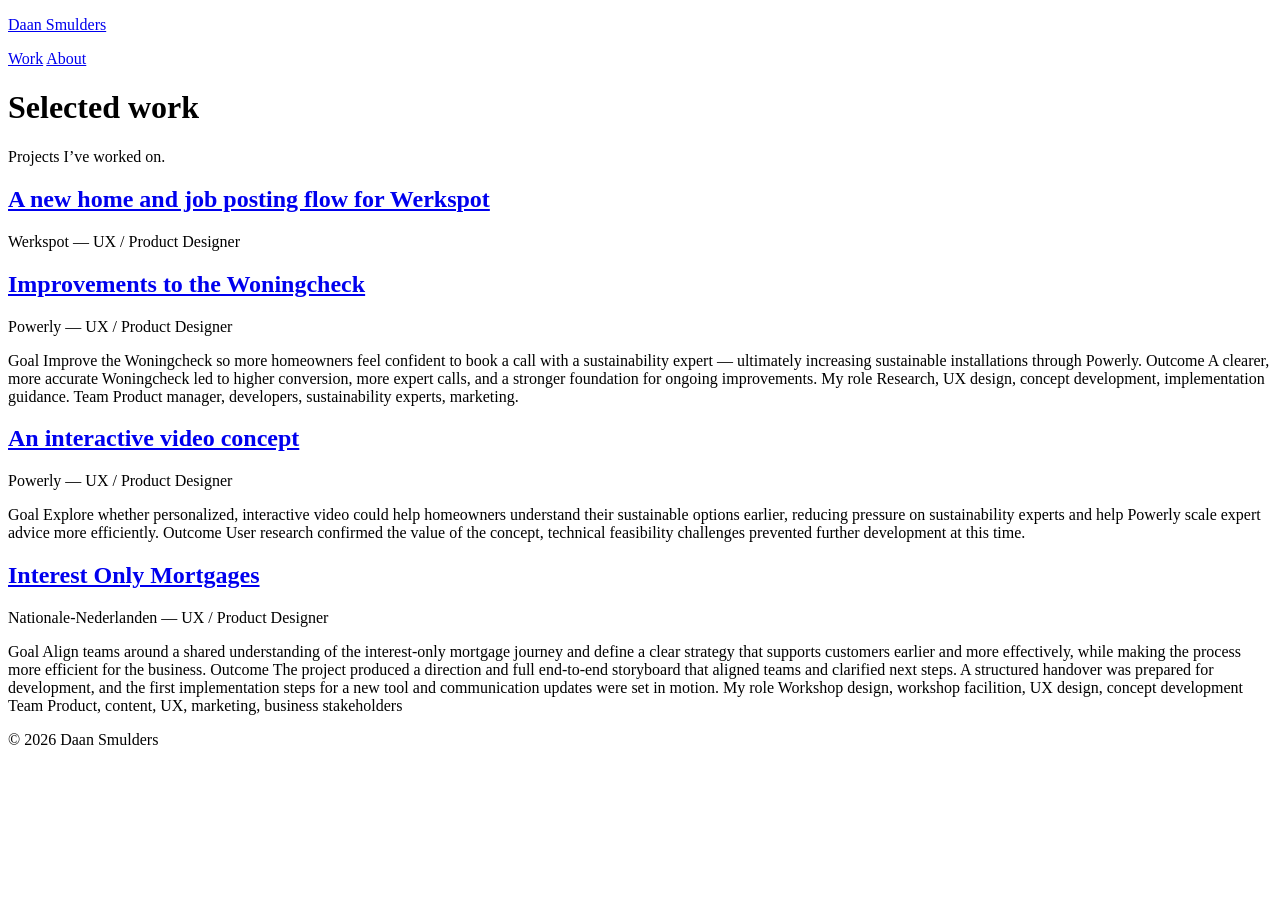
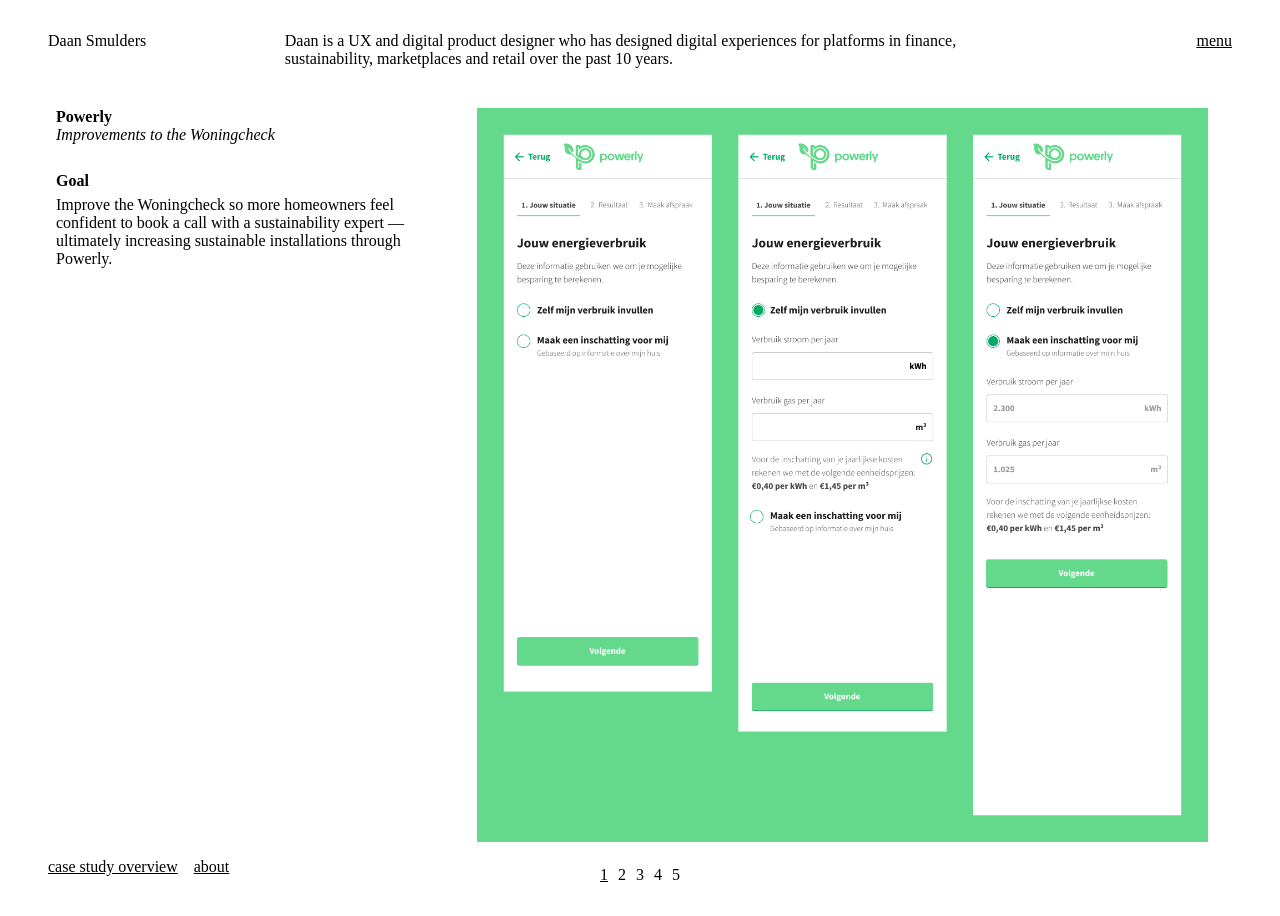
Before and after one commit to daansmulders/daans-portfolio, a Jekyll site: the page built from v2/index.md, in a window 1280 px wide. Built offline with Jekyll 4.4.1, drawn with Linux system fonts in a browser that asks for light colours.

Commit message:
trying new layout with first project

```diff
--- /dev/null
+++ b/_layouts/v2-cases.html
@@ -0,0 +1,80 @@
+<!doctype html>
+<html lang="en">
+  <head>
+    <meta charset="utf-8" />
+    <meta name="viewport" content="width=device-width,initial-scale=1" />
+    <title>{{ site.title }} · v2</title>
+    <link rel="stylesheet" href="{{ '/assets/v2.css' | relative_url }}">
+  </head>
+
+  <body class="v2">
+    <header class="v2-header">
+      <div class="v2-header__left">Daan Smulders</div>
+
+      <div class="v2-header__center">
+        Daan is a UX and digital product designer who has designed digital experiences for platforms in finance, sustainability, marketplaces and retail over the past 10 years.
+      </div>
+
+      <div class="v2-header__right">
+        <button type="button" class="v2-link" data-open="menu">menu</button>
+      </div>
+    </header>
+
+    <main class="v2-stage">
+      {% assign cases = site.projects %}
+      {% assign chosen = nil %}
+
+      {% for c in cases %}
+        {% if page.case_title and c.title == page.case_title %}
+          {% assign chosen = c %}
+        {% endif %}
+      {% endfor %}
+
+      {% if chosen %}
+        {% assign steps = chosen.steps | default: empty %}
+
+        <section class="v2-case" data-case>
+          <div class="v2-grid">
+            <aside class="v2-left">
+              <div class="v2-kicker">
+                <div class="v2-company">{{ chosen.company }}</div>
+                <div class="v2-title">{{ chosen.title }}</div>
+              </div>
+
+              <div class="v2-copy">
+                <div class="v2-stepHeading" data-step-heading></div>
+                <div class="v2-stepBody" data-step-body></div>
+              </div>
+            </aside>
+
+            <div class="v2-right" data-media tabindex="0" role="button" aria-label="Next">
+              <img data-step-image alt="" />
+            </div>
+          </div>
+
+            <div class="v2-bottom__center" data-counter></div>
+            <div class="v2-bottom__right"></div>
+          </div>
+
+          <script type="application/json" data-steps>
+            {{ steps | jsonify }}
+          </script>
+        </section>
+      {% else %}
+        <p>No case found. Check `page.case_title` in v2/index.md.</p>
+      {% endif %}
+    </main>
+
+    <footer class="v2-fixedFooter" aria-label="Site links">
+    <div class="v2-fixedFooter__left">
+        <button type="button" class="v2-link" data-open="overview">case study overview</button>
+        <button type="button" class="v2-link" data-open="about">about</button>
+    </div>
+    </footer>
+
+    <div class="v2-cursorNext" aria-hidden="true" hidden>next</div>
+
+
+    <script src="{{ '/assets/js/v2.js' | relative_url }}"></script>
+  </body>
+</html>
--- a/_projects/powerly-woningcheck/powerly-woningcheck.md
+++ b/_projects/powerly-woningcheck/powerly-woningcheck.md
@@ -6,6 +6,22 @@
 role: "UX / Product Designer"
 summary: "By combining a few key details from the homeowner with external housing data, the Woningcheck generates a personalized set of sustainable measures, expected savings, and a clear next step: scheduling an appointment with a sustainability expert.  I executed research and identified problems with the Woningcheck for different user groups. I designed and guided implementation of improvements which increased the amount of customers and customer satisfaction."
 hero_image: "/assets/images/powerly-woningcheck/form-step-energy-costs.png"
+steps:
+  - heading: Goal
+    body: Improve the Woningcheck so more homeowners feel confident to book a call with a sustainability expert — ultimately increasing sustainable installations through Powerly.
+    image: /assets/images/powerly-woningcheck/form-step-energy-costs.png
+  - heading: Outcome
+    body: A clearer, more accurate Woningcheck led to higher conversion, more expert calls, and a stronger foundation for ongoing improvements.
+    image: /assets/images/powerly-woningcheck/results.png
+  - heading: My role
+    body: Research, UX design, concept development, implementation guidance.
+    image: /assets/images/powerly-woningcheck/form-step-additional-details.png
+  - heading: Team
+    body: Product manager, developers, sustainability experts, marketing.
+    image: /assets/images/powerly-woningcheck/create-appointment.png
+  - heading: Context
+    body: Powerly helped homeowners understand which sustainable measures fit their home and guided them to installation. The Woningcheck was the critical first step.
+    image: /assets/images/powerly-woningcheck/results.png
 ---
 
 <div class="project-intro-grid">
--- /dev/null
+++ b/assets/js/v2.js
@@ -0,0 +1,179 @@
+// assets/js/v2.js
+// v2 carousel + overlays, with robust header-only height measuring (no shrinking feedback loop)
+
+function clamp(n, min, max) {
+  return Math.max(min, Math.min(max, n));
+}
+
+// Measure ONLY the header (bottom is handled by normal flow in CSS grid)
+function setV2HeaderHeight() {
+  const root = document.documentElement;
+  const header = document.querySelector(".v2-header");
+  const headerH = header ? Math.ceil(header.getBoundingClientRect().height) : 0;
+  if (headerH > 0) root.style.setProperty("--v2-header-h", `${headerH}px`);
+}
+
+function initPanels() {
+  const overlays = document.querySelectorAll("[data-overlay]");
+
+  function open(name) {
+    const el = document.querySelector(`[data-overlay="${name}"]`);
+    if (el) el.hidden = false;
+  }
+
+  function closeAll() {
+    overlays.forEach((o) => (o.hidden = true));
+  }
+
+  document.addEventListener("click", (e) => {
+    const openBtn = e.target.closest("[data-open]");
+    if (openBtn) open(openBtn.getAttribute("data-open"));
+
+    if (e.target.closest("[data-close]")) closeAll();
+
+    const overlay = e.target.closest("[data-overlay]");
+    if (overlay && e.target === overlay) closeAll();
+  });
+
+  document.addEventListener("keydown", (e) => {
+    if (e.key === "Escape") closeAll();
+  });
+}
+
+function initCase(caseEl) {
+  const stepsScript = caseEl.querySelector("script[data-steps]");
+  let steps = [];
+  try {
+    steps = JSON.parse(stepsScript?.textContent || "[]");
+  } catch {
+    steps = [];
+  }
+
+  if (!Array.isArray(steps) || steps.length === 0) {
+    steps = [{ heading: "", body: "", image: "" }];
+  }
+
+  const headingEl = caseEl.querySelector("[data-step-heading]");
+  const bodyEl = caseEl.querySelector("[data-step-body]");
+  const imgEl = caseEl.querySelector("[data-step-image]");
+  const mediaEl = caseEl.querySelector("[data-media]");
+  const counterEl = caseEl.querySelector("[data-counter]");
+
+  let idx = 0;
+
+  function renderCounter() {
+    if (!counterEl) return;
+    counterEl.innerHTML = "";
+
+    steps.forEach((_, i) => {
+      const btn = document.createElement("button");
+      btn.type = "button";
+      btn.className = "v2-counterItem";
+      btn.textContent = String(i + 1);
+      btn.setAttribute("aria-current", i === idx ? "true" : "false");
+      btn.addEventListener("click", () => {
+        idx = i;
+        render();
+      });
+      counterEl.appendChild(btn);
+    });
+  }
+
+  function render() {
+    const s = steps[idx] || {};
+    if (headingEl) headingEl.textContent = s.heading || "";
+    if (bodyEl) bodyEl.textContent = s.body || "";
+
+    if (imgEl) {
+      if (s.image) {
+        imgEl.src = s.image;
+        imgEl.style.visibility = "visible";
+      } else {
+        imgEl.removeAttribute("src");
+        imgEl.style.visibility = "hidden";
+      }
+    }
+
+    renderCounter();
+    // Header can change slightly if fonts load late; safe to keep synced.
+    setV2HeaderHeight();
+  }
+
+  function next() {
+    idx = (idx + 1) % steps.length;
+    render();
+  }
+
+  function prev() {
+    idx = clamp(idx - 1, 0, steps.length - 1);
+    render();
+  }
+
+  if (mediaEl) {
+    // Make media area clickable and keyboard accessible
+    mediaEl.addEventListener("click", next);
+
+    mediaEl.addEventListener("keydown", (e) => {
+      if (e.key === "Enter" || e.key === " ") {
+        e.preventDefault();
+        next();
+      }
+      if (e.key === "ArrowRight") next();
+      if (e.key === "ArrowLeft") prev();
+    });
+  }
+
+  render();
+}
+
+(function main() {
+  initPanels();
+  initCursorNext();
+
+  // Init carousel for the (current) single case
+  const caseEl = document.querySelector("[data-case]");
+  if (caseEl) initCase(caseEl);
+
+  // Measure header after first paint
+  setV2HeaderHeight();
+
+  // Keep header height in sync on resize/orientation changes
+  const onResize = () => window.requestAnimationFrame(setV2HeaderHeight);
+  window.addEventListener("resize", onResize);
+  window.addEventListener("orientationchange", onResize);
+
+  // Ensure correct after custom font loads
+  if (document.fonts && document.fonts.ready) {
+    document.fonts.ready.then(() => setV2HeaderHeight());
+  }
+
+  function initCursorNext() {
+  const el = document.querySelector(".v2-cursorNext");
+  if (!el) return;
+
+  function show() { el.hidden = false; }
+  function hide() { el.hidden = true; }
+
+  document.addEventListener("mousemove", (e) => {
+    if (el.hidden) return;
+    // offset a bit so it doesn't sit directly under the pointer
+    const x = e.clientX + 12;
+    const y = e.clientY + 10;
+    el.style.transform = `translate(${x}px, ${y}px)`;
+  });
+
+  document.addEventListener("mouseover", (e) => {
+    const media = e.target.closest("[data-media]");
+    if (media) show();
+  });
+
+  document.addEventListener("mouseout", (e) => {
+    const media = e.target.closest("[data-media]");
+    if (media) hide();
+  });
+
+  // Safety: if user scrolls without moving mouse, keep it from hanging around
+  document.addEventListener("scroll", () => hide(), { passive: true });
+}
+
+})();
--- a/assets/v2.css
+++ b/assets/v2.css
@@ -1,3 +1,230 @@
-/* v2.css — intentionally empty
-   Styles will be added once structure is stable
+/* v2.css
+   - No bottom-height measuring (prevents shrinking feedback loop)
+   - Each case = 2-row grid: content (1fr) + bottom (auto)
+   - Image always fits available height and stays centered
+   - Overlays respect [hidden]
 */
+
+:root{
+  --v2-header-h: 140px;   /* fallback until JS measures header */
+  --v2-pad-x: 48px;
+}
+
+/* Base */
+.v2 { background: var(--bg); color: var(--fg); }
+
+/* Header */
+.v2-header{
+  position: fixed;
+  top: 0; left: 0; right: 0;
+  display: grid;
+  grid-template-columns: 1fr 3fr 1fr;
+  padding: 32px var(--v2-pad-x);
+  z-index: 10;
+  pointer-events: none;
+}
+
+.v2-header__left,
+.v2-header__center,
+.v2-header__right{
+  pointer-events: auto;
+}
+
+.v2-header__right{ text-align: right; }
+
+.v2-link{
+  background: transparent;
+  border: 0;
+  padding: 0;
+  font: inherit;
+  color: var(--fg);
+  cursor: pointer;
+  text-decoration: underline;
+}
+
+/* Stage */
+.v2-stage{
+  height: 100vh;
+  height: 100dvh;
+}
+
+/* Case: 2-row grid (content + bottom) */
+.v2-case{
+  height: 100vh;
+  height: 100dvh;
+
+  padding-top: var(--v2-header-h);
+  padding-left: var(--v2-pad-x);
+  padding-right: var(--v2-pad-x);
+
+  box-sizing: border-box;
+
+  display: grid;
+  grid-template-rows: 1fr auto; /* <- key change */
+  row-gap: 24px;
+
+  position: relative;
+}
+
+/* Content row */
+.v2-grid{
+  min-height: 0; /* allows children to size within grid row */
+  display: grid;
+  grid-template-columns: minmax(0, 1fr) minmax(0, 2fr);
+  column-gap: 24px;
+  align-items: start;
+}
+
+/* Left */
+.v2-left{
+  min-height: 0;
+  overflow: hidden;
+}
+
+.v2-kicker{ margin-bottom: 28px; }
+.v2-company{ font-weight: 700; }
+.v2-title{ font-style: italic; color: var(--muted); }
+
+.v2-stepHeading{ font-weight: 700; margin-bottom: 6px; }
+.v2-stepBody{ color: var(--fg); }
+
+/* Right: image frame fills the content row height */
+.v2-right{
+  min-height: 0;
+  height: 100%;
+  position: relative;
+  cursor: pointer;
+  overflow: hidden;
+}
+
+.v2-right img{
+  width: 100%;
+  height: 100%;
+  display: block;
+  object-fit: contain;
+  object-position: center;
+}
+
+/* "next" hint on hover */
+.v2-nextHint{
+  position: absolute;
+  top: 12px; right: 12px;
+  color: var(--fg);
+  opacity: 0;
+  transition: opacity 120ms ease;
+  pointer-events: none;
+}
+.v2-right:hover .v2-nextHint{ opacity: 1; }
+
+/* Bottom row (no absolute positioning => never overlaps) */
+.v2-bottom{
+  padding-bottom: 24px;
+  display: grid;
+  grid-template-columns: 1fr auto 1fr;
+  align-items: end;
+}
+
+.v2-bottom__left{
+  display: flex;
+  gap: 16px;
+  align-items: center;
+}
+
+.v2-bottom__center{
+  display: inline-flex;
+  gap: 10px;
+  align-items: center;
+  justify-content: center;
+}
+
+.v2-counterItem{
+  background: transparent;
+  border: 0;
+  padding: 0;
+  font: inherit;
+  cursor: pointer;
+  color: var(--muted);
+}
+.v2-counterItem[aria-current="true"]{
+  color: var(--fg);
+  text-decoration: underline;
+}
+
+/* Overlays */
+.v2-overlay{
+  position: fixed;
+  inset: 0;
+  background: rgba(0,0,0,0.35);
+  display: grid;
+  place-items: center;
+  z-index: 50;
+}
+.v2-overlay[hidden]{ display: none !important; }
+body.theme-dark .v2-overlay{ background: rgba(0,0,0,0.6); }
+
+.v2-panel{
+  width: min(720px, calc(100% - 48px));
+  background: var(--bg);
+  color: var(--fg);
+  border: 1px solid var(--border-subtle);
+  padding: 16px;
+}
+.v2-panel__head{
+  display: flex;
+  justify-content: space-between;
+  align-items: center;
+}
+
+/* Fixed footer links (persistent across scroll/cases) */
+.v2-fixedFooter{
+  position: fixed;
+  left: var(--v2-pad-x);
+  bottom: 24px;
+  z-index: 20;
+}
+
+.v2-fixedFooter__left{
+  display: flex;
+  gap: 16px;
+  align-items: center;
+}
+
+/* Cursor-follow "next" label */
+.v2-cursorNext{
+  position: fixed;
+  left: 0;
+  top: 0;
+  transform: translate(-9999px, -9999px);
+  z-index: 30;
+  pointer-events: none;
+
+  color: var(--fg);
+  background: transparent;
+  text-decoration: underline;
+
+  /* optional: make it feel more “cursor-y” */
+  font-size: 0.95rem;
+}
+
+.v2-right{
+  cursor: none;
+}
+
+
+/* Mobile */
+@media (max-width: 900px){
+  :root{ --v2-pad-x: 20px; }
+
+  .v2-header{
+    grid-template-columns: 1fr;
+    gap: 10px;
+    padding: 20px var(--v2-pad-x);
+    pointer-events: auto;
+  }
+  .v2-header__right{ text-align: left; }
+
+  .v2-grid{
+    grid-template-columns: 1fr;
+    row-gap: 16px;
+  }
+}
--- a/v2/index.md
+++ b/v2/index.md
@@ -1,5 +1,6 @@
 ---
-layout: v2-home
-title: work
+layout: v2-cases
 permalink: /v2/
+case_company: "Powerly"
+case_title: "Improvements to the Woningcheck"
 ---
```
